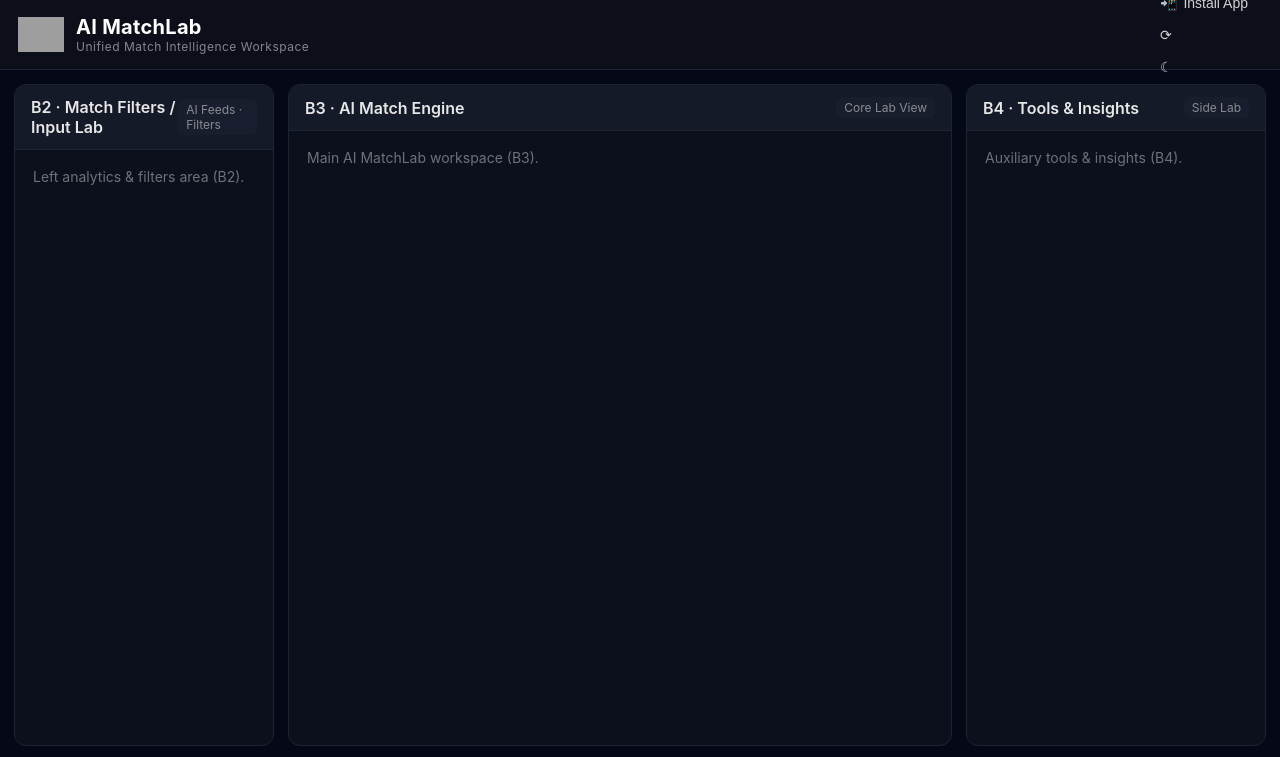
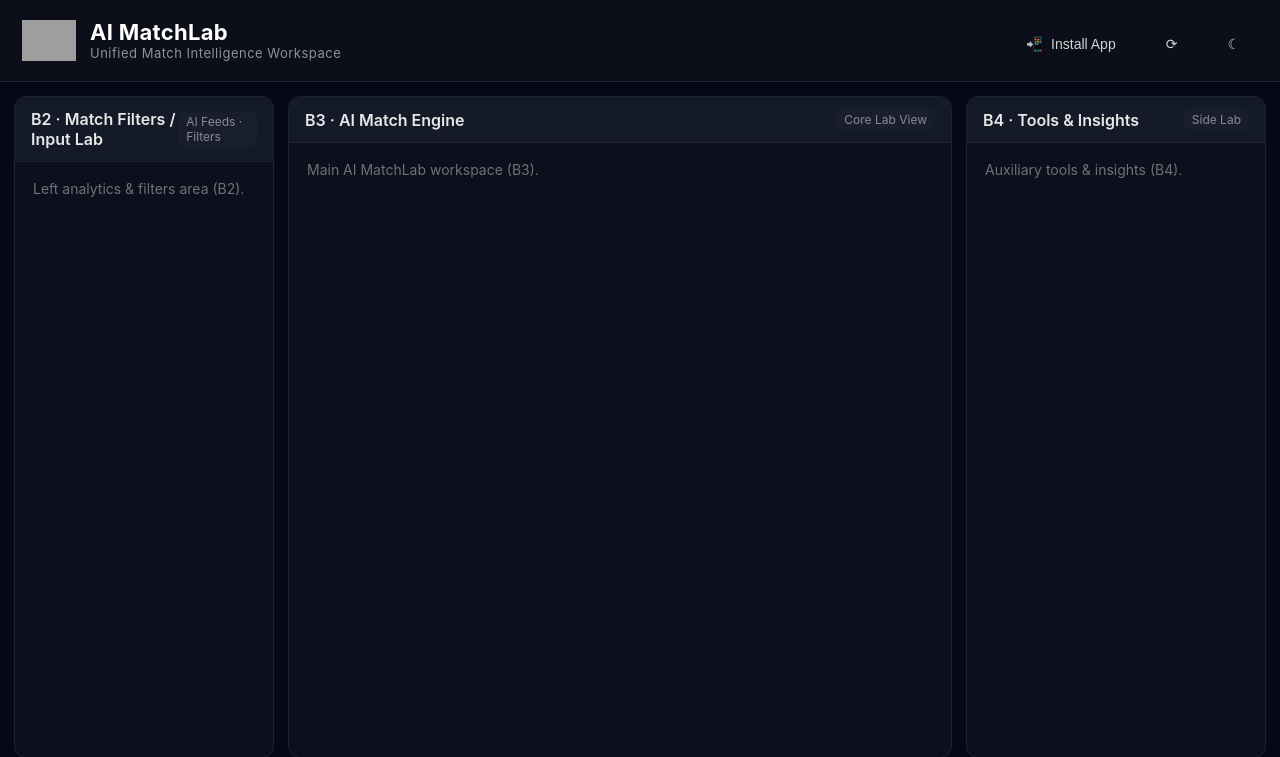
Before and after one commit to pierros1402/EURO_GOALS_v9_5_PRO_PLUS, a FastAPI app: page / in a window 1280 px wide. Shown: the top 757 px of the page. Run offline with FastAPI, Linux system fonts and the light colour scheme; grey boxes are pictures that could not be loaded.

Commit message:
Update style.css

```diff
--- a/static/css/style.css
+++ b/static/css/style.css
@@ -33,17 +33,17 @@
 }
 
 /* ------------------------- */
-/* TOP BAR                   */
+/* TOP BAR — FIXED VERSION   */
 /* ------------------------- */
 
 .top-bar {
     width: 100%;
-    height: 70px;
+    height: 82px;                 /* FIX: μεγαλύτερο ύψος για σωστή στοίχιση */
     background: #0c0f1a;
     display: flex;
-    align-items: center;
+    align-items: center;          /* FIX: σταθερή κατακόρυφη ευθυγράμμιση */
     justify-content: space-between;
-    padding: 0 18px;
+    padding: 0 22px;              /* FIX: περισσότερος side space */
     border-bottom: 1px solid #1e2333;
     position: sticky;
     top: 0;
@@ -53,47 +53,55 @@
 .logo-wrap {
     display: flex;
     align-items: center;
-    gap: 12px;
+    gap: 14px;                    /* λίγο μεγαλύτερο spacing */
 }
 
 .app-logo {
-    width: 46px;
-    height: 46px;
+    width: 54px;                  /* FIX: πιο ισορροπημένο μέγεθος */
+    height: 54px;
     object-fit: contain;
 }
 
 .logo-text {
     display: flex;
     flex-direction: column;
+    line-height: 1.15;
 }
 
 .app-title {
-    font-size: 20px;
+    font-size: 22px;              /* πιο καθαρό και εμφανές */
     font-weight: 700;
     color: #fff;
     letter-spacing: 0.3px;
 }
 
 .app-subtitle {
-    font-size: 12px;
-    opacity: 0.55;
+    font-size: 13px;
+    opacity: 0.6;
     letter-spacing: 0.5px;
 }
 
 /* ------------------------- */
-/* TOP BAR BUTTONS           */
+/* TOP BAR BUTTONS — FIXED   */
 /* ------------------------- */
+
+.top-bar-right {
+    display: flex;
+    align-items: center;
+    gap: 14px;
+    padding-top: 6px;             /* FIX: κατεβάζει τα κουμπιά */
+}
 
 .btn {
     cursor: pointer;
-    padding: 8px 14px;
-    border-radius: 8px;
+    padding: 11px 18px;           /* FIX: πιο σωστό μέγεθος */
+    border-radius: 10px;
     border: none;
     background: #1a1d2b;
     color: #fff;
     font-size: 14px;
     display: flex;
-    gap: 6px;
+    gap: 8px;
     align-items: center;
     transition: 0.18s ease;
 }
```
